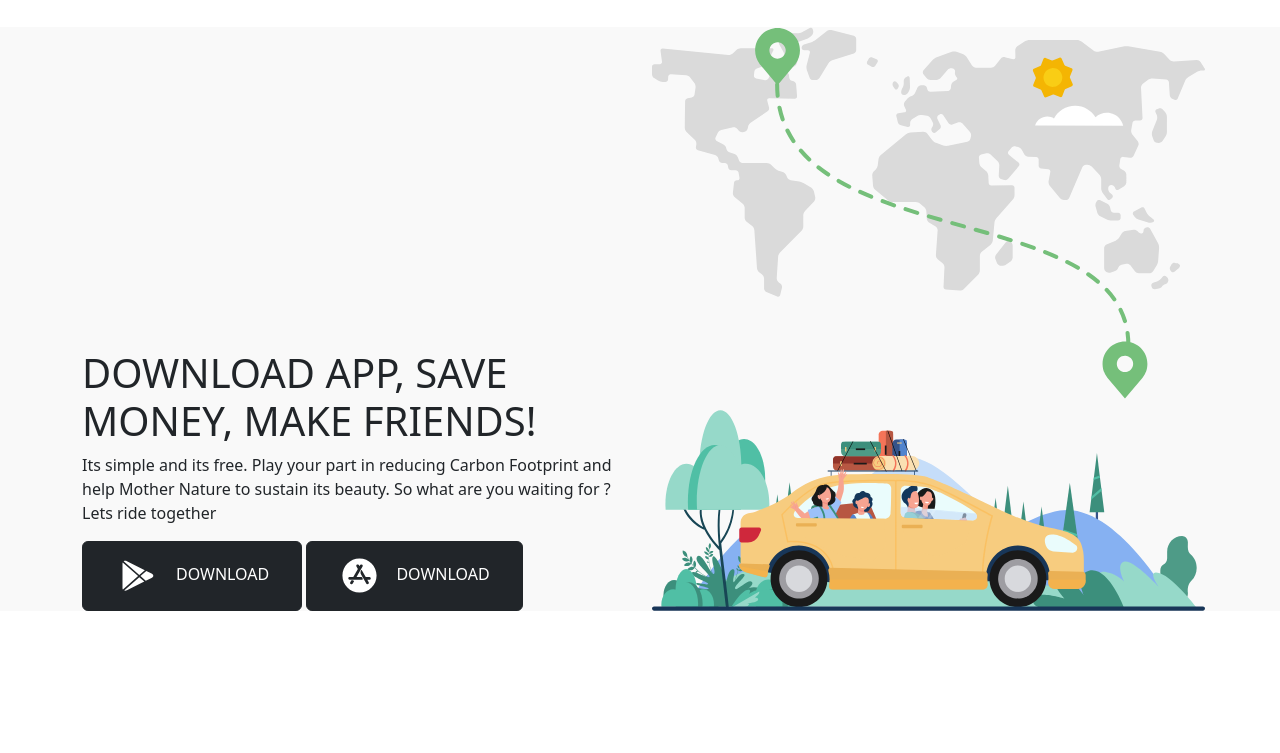
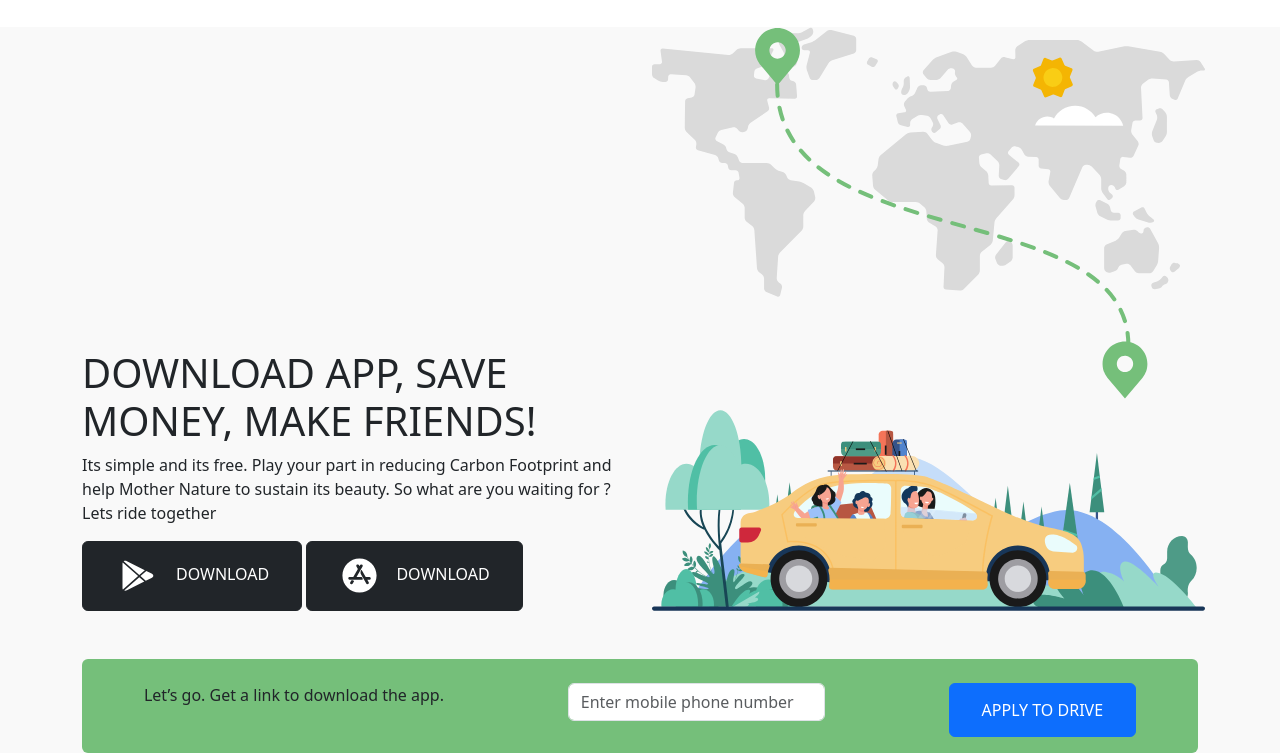
Before and after one commit to Andrew1864/Frontend_top, a plain HTML site: page index.html in a window 1280 px wide. Shown: the part 137-890 px from the top of the page. Before the commit the page ends 800 px from the top, so only its background shows below. Drawn offline with nearby package versions, Linux system fonts and the light colour scheme.

Commit message:
Добавил кнопки и номер телефона

```diff
--- a/index.html
+++ b/index.html
@@ -40,7 +40,7 @@
         </div>
       </nav>
       <main>
-        <section class="banner">
+        <section class="banner mb-5">
           <div class="container">
             <div class="row align-items-end">
               <div class="col-xs-12 col-md-6 order-md-last">
@@ -69,6 +69,23 @@
 
           </div>
         </section>
+        <section>
+          <div class="container mt-5">
+            <form class="d-flex pt-4 justify-content-around g-3">
+              <div class="col-auto">
+                <p>Let’s go. Get a link
+                  to download the app.</p>
+              </div>
+              <div class="col-auto">
+                <label for="inputPassword2" class="visually-hidden">Password</label>
+                <input type="password" class="form-control" id="inputPassword2" placeholder="Enter mobile phone number">
+              </div>
+              <div class="col-auto">
+                <button type="submit" class="btn btn-primary mb-3">APPLY TO DRIVE</button>
+              </div>
+            </form>
+          </div>
+        </section>
       </main>
 
 </body>
--- a/style/btsreboot.css
+++ b/style/btsreboot.css
@@ -20,6 +20,10 @@
      padding-top: 4rem;
       padding-bottom: 2.4rem;
 }
+form {
+    background: #75BF7A;
+    border-radius: 6px;
+}
 /* @media (min-width: 576px) {
     .navbar-expand-lg .navbar-nav {
     flex-direction: row;
```
